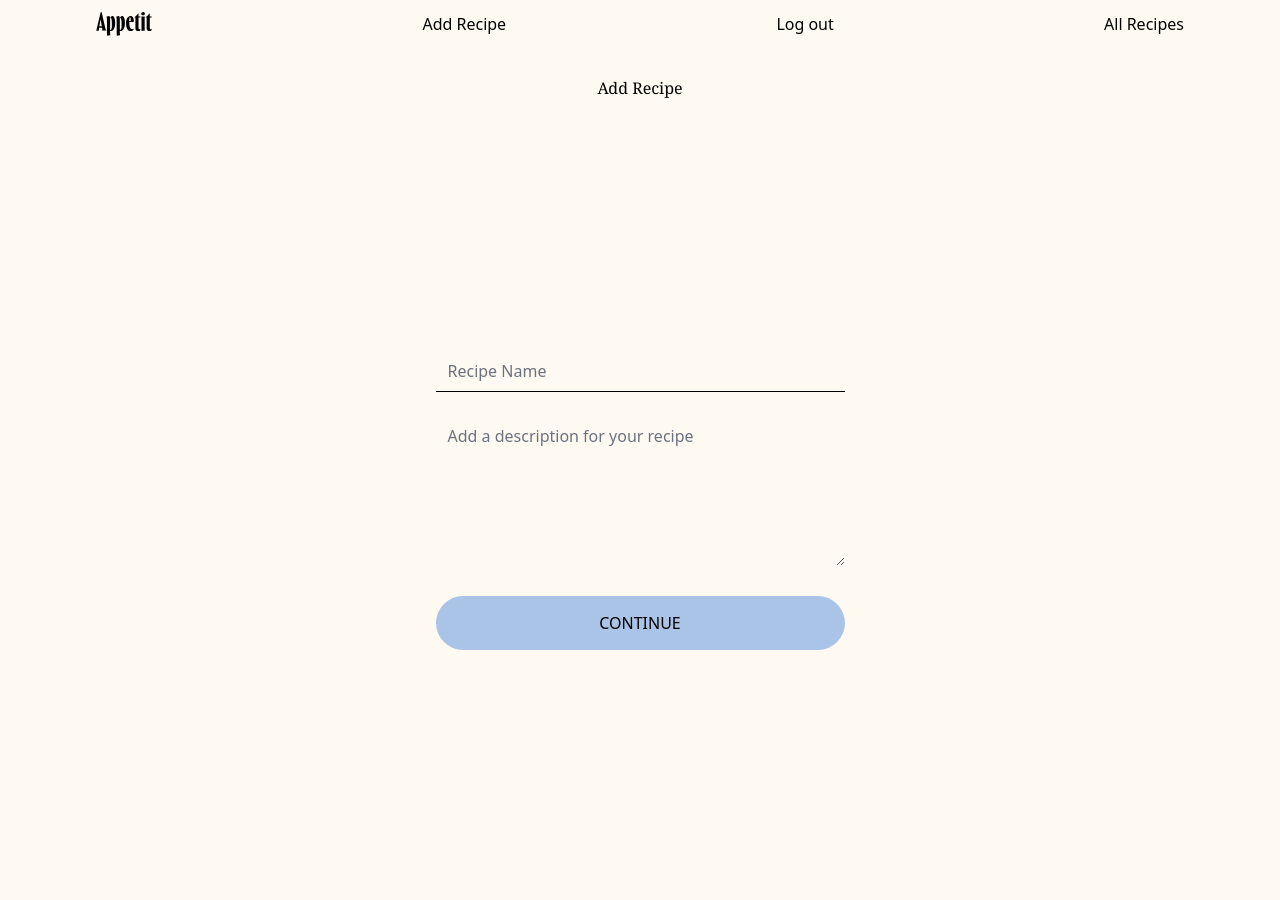
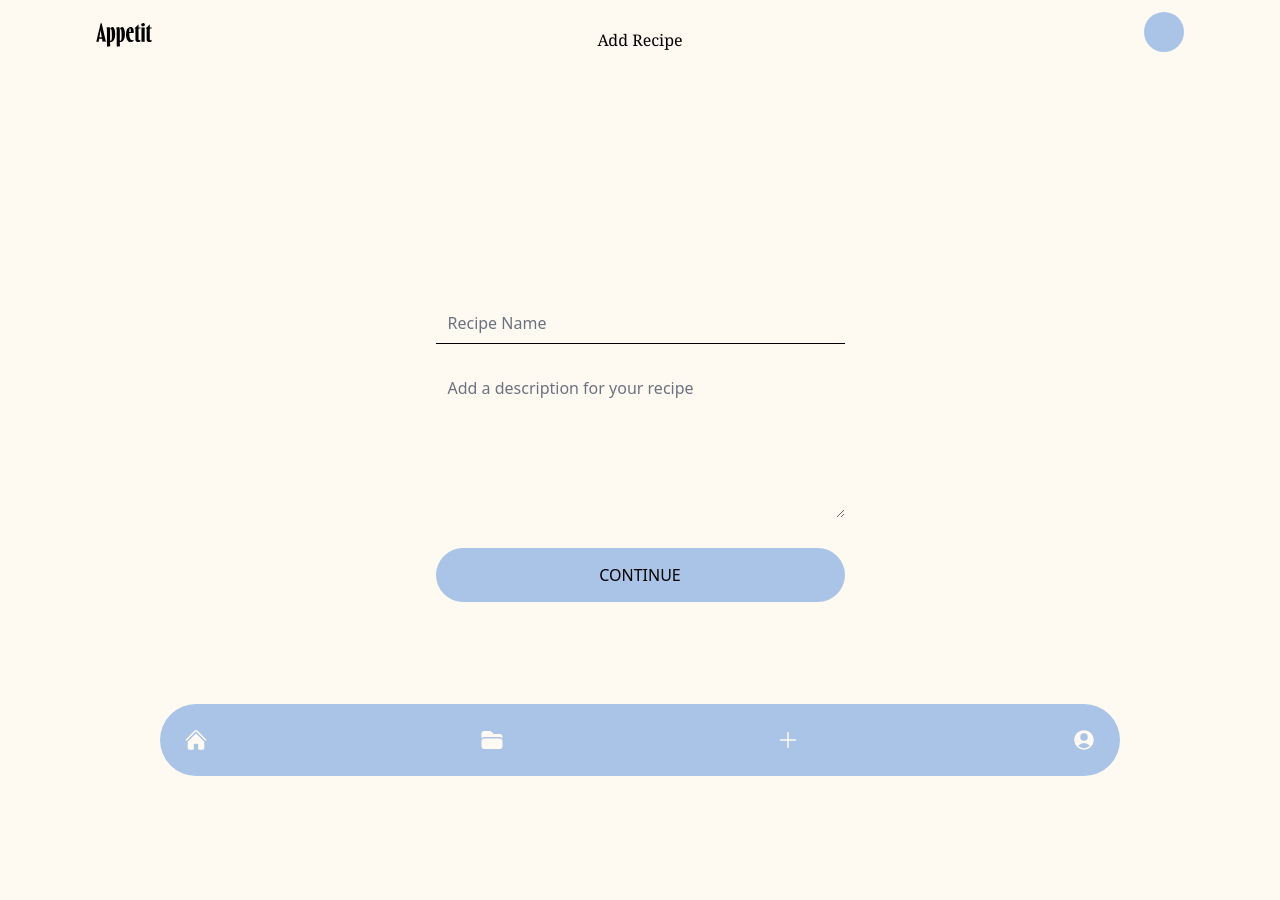
Before and after one commit to eliaswnoel/Appetit-app, a Django app: page /recipes/create/ in a window 1280 px wide. After the commit the page ends 776 px from the top, so only its background shows below. Run offline with Django 5.2, Linux system fonts and the light colour scheme; some libraries are stand-ins or nearby versions.

Commit message:
style: nav and header

```diff
--- a/appetitApp/static/css/dist/styles.css
+++ b/appetitApp/static/css/dist/styles.css
@@ -816,6 +816,10 @@
   position: static;
 }
 
+.fixed {
+  position: fixed;
+}
+
 .absolute {
   position: absolute;
 }
@@ -826,6 +830,18 @@
 
 .inset-0 {
   inset: 0px;
+}
+
+.bottom-8 {
+  bottom: 2rem;
+}
+
+.bottom-10 {
+  bottom: 2.5rem;
+}
+
+.bottom-12 {
+  bottom: 3rem;
 }
 
 .z-10 {
@@ -845,6 +861,11 @@
 .my-8 {
   margin-top: 2rem;
   margin-bottom: 2rem;
+}
+
+.mx-14 {
+  margin-left: 3.5rem;
+  margin-right: 3.5rem;
 }
 
 .-mb-6 {
@@ -915,6 +936,22 @@
   height: 100vh;
 }
 
+.h-9 {
+  height: 2.25rem;
+}
+
+.h-24 {
+  height: 6rem;
+}
+
+.h-14 {
+  height: 3.5rem;
+}
+
+.h-10 {
+  height: 2.5rem;
+}
+
 .w-64 {
   width: 16rem;
 }
@@ -925,6 +962,30 @@
 
 .w-screen {
   width: 100vw;
+}
+
+.w-6 {
+  width: 1.5rem;
+}
+
+.w-3\/4 {
+  width: 75%;
+}
+
+.w-24 {
+  width: 6rem;
+}
+
+.w-14 {
+  width: 3.5rem;
+}
+
+.w-12 {
+  width: 3rem;
+}
+
+.w-10 {
+  width: 2.5rem;
 }
 
 .grid-cols-2 {
@@ -1040,6 +1101,10 @@
   padding: 0.5rem;
 }
 
+.p-3 {
+  padding: 0.75rem;
+}
+
 .px-10 {
   padding-left: 2.5rem;
   padding-right: 2.5rem;
@@ -1073,6 +1138,36 @@
 .py-16 {
   padding-top: 4rem;
   padding-bottom: 4rem;
+}
+
+.px-8 {
+  padding-left: 2rem;
+  padding-right: 2rem;
+}
+
+.py-4 {
+  padding-top: 1rem;
+  padding-bottom: 1rem;
+}
+
+.py-3 {
+  padding-top: 0.75rem;
+  padding-bottom: 0.75rem;
+}
+
+.py-8 {
+  padding-top: 2rem;
+  padding-bottom: 2rem;
+}
+
+.py-7 {
+  padding-top: 1.75rem;
+  padding-bottom: 1.75rem;
+}
+
+.py-6 {
+  padding-top: 1.5rem;
+  padding-bottom: 1.5rem;
 }
 
 .pb-6 {
--- a/appetitApp/templates/base.html
+++ b/appetitApp/templates/base.html
@@ -5,41 +5,48 @@
 <html lang="en">
   <head>
     <meta charset="UTF-8">
+    <meta content="#FFFAF1" data-react-helmet="true" name="theme-color" />
     <meta name="viewport" content="width=device-width, initial-scale=1.0">
     <title>Document</title>
     {% tailwind_css %}
   </head>
   <body class="bg-neutral-50">
-    {% comment %} {% if user.is_authenticated %} {% endcomment %}
-    <nav class="flex w-full justify-between md:py-3 md:px-24 py-1 px-2">
+    <nav class="flex w-full fixed justify-between items-center md:py-3 md:px-24 py-4 px-8 z-10">
       <a href="{% url "home" %}" class="text-black z-10  flex bg-center justify-center items-center logo">
         <img class="h-6" src="{% static "images/Appetit.svg" %}" alt="">
       </a>
-      <a href="{% url 'recipes_create' %}">Add Recipe</a>
       <form id="logout-form" method="post" action="{% url 'admin:logout' %}">
         {% csrf_token %}
-        <button type="submit">{% translate "Log out" %}</button>
+        <button class="h-10 w-10 rounded-full bg-blue" type="submit">
+        </button>
       </form>
-      <a href="{% url 'index' %}">All Recipes</a>
     </nav>
-    {% comment %} {% else %}
-    <div class="relative flex h-screen w-screen justify-center bg-black items-center flex-col">
-      <div class="relative bg-image-main opacity-25">
-        <img src="{% static "images/bg-image.jpg" %}" alt="bg-image">
+
+    {% block content %}{% endblock content %}
+
+    <footer class="fixed container bottom-12 h-12">
+      <div class="container flex align-center justify-between w-3/4 px-6 py-6 bg-blue rounded-full text-neutral-50">
+        {% comment %} home {% endcomment %}
+        <a href="{% url "home" %}"><svg xmlns="http://www.w3.org/2000/svg" viewBox="0 0 24 24" fill="currentColor" class="w-6 h-6">
+          <path d="M11.47 3.841a.75.75 0 0 1 1.06 0l8.69 8.69a.75.75 0 1 0 1.06-1.061l-8.689-8.69a2.25 2.25 0 0 0-3.182 0l-8.69 8.69a.75.75 0 1 0 1.061 1.06l8.69-8.689Z" />
+          <path d="m12 5.432 8.159 8.159c.03.03.06.058.091.086v6.198c0 1.035-.84 1.875-1.875 1.875H15a.75.75 0 0 1-.75-.75v-4.5a.75.75 0 0 0-.75-.75h-3a.75.75 0 0 0-.75.75V21a.75.75 0 0 1-.75.75H5.625a1.875 1.875 0 0 1-1.875-1.875v-6.198a2.29 2.29 0 0 0 .091-.086L12 5.432Z" />
+        </svg>
+        </a>
+        {% comment %} folders view {% endcomment %}
+        <a href=""><svg xmlns="http://www.w3.org/2000/svg" viewBox="0 0 24 24" fill="currentColor" class="w-6 h-6">
+          <path d="M19.5 21a3 3 0 0 0 3-3v-4.5a3 3 0 0 0-3-3h-15a3 3 0 0 0-3 3V18a3 3 0 0 0 3 3h15ZM1.5 10.146V6a3 3 0 0 1 3-3h5.379a2.25 2.25 0 0 1 1.59.659l2.122 2.121c.14.141.331.22.53.22H19.5a3 3 0 0 1 3 3v1.146A4.483 4.483 0 0 0 19.5 9h-15a4.483 4.483 0 0 0-3 1.146Z" />
+        </svg>
+        </a>
+        {% comment %} add recipe {% endcomment %}
+        <a href="{% url "recipes_create" %}"><svg xmlns="http://www.w3.org/2000/svg" viewBox="0 0 24 24" fill="currentColor" class="w-6 h-6">
+          <path fill-rule="evenodd" d="M12 3.75a.75.75 0 0 1 .75.75v6.75h6.75a.75.75 0 0 1 0 1.5h-6.75v6.75a.75.75 0 0 1-1.5 0v-6.75H4.5a.75.75 0 0 1 0-1.5h6.75V4.5a.75.75 0 0 1 .75-.75Z" clip-rule="evenodd" />
+        </svg>
+        </a>
+        {% comment %} user profile settings {% endcomment %}
+        <a href=""><svg xmlns="http://www.w3.org/2000/svg" viewBox="0 0 24 24" fill="currentColor" class="w-6 h-6">
+          <path fill-rule="evenodd" d="M18.685 19.097A9.723 9.723 0 0 0 21.75 12c0-5.385-4.365-9.75-9.75-9.75S2.25 6.615 2.25 12a9.723 9.723 0 0 0 3.065 7.097A9.716 9.716 0 0 0 12 21.75a9.716 9.716 0 0 0 6.685-2.653Zm-12.54-1.285A7.486 7.486 0 0 1 12 15a7.486 7.486 0 0 1 5.855 2.812A8.224 8.224 0 0 1 12 20.25a8.224 8.224 0 0 1-5.855-2.438ZM15.75 9a3.75 3.75 0 1 1-7.5 0 3.75 3.75 0 0 1 7.5 0Z" clip-rule="evenodd" />
+        </svg></a>
       </div>
-      <div class="text-neutral-50 z-10 w-full pb-9 flex bg-center justify-center items-center logo">
-        <img class="h-12" src="{% static "images/Appetit.svg" %}" alt="">
-      </div>
-      <div class="container gap-3 px-10 flex z-10 flex-col justify-center items-center">
-        <div class="btn-primary bg-blue">
-          <a href="{% url 'signup' %}">Sign Up</a>
-        </div>
-        <div class="btn-primary bg-blue">
-          <a href="{% url 'login' %}">Log In</a>
-        </div>
-      </div>
-    </div>
-    {% endif %} {% endcomment %}
-    {% block content %}{% endblock content %}
+    </footer>
   </body>
   </html>
```
